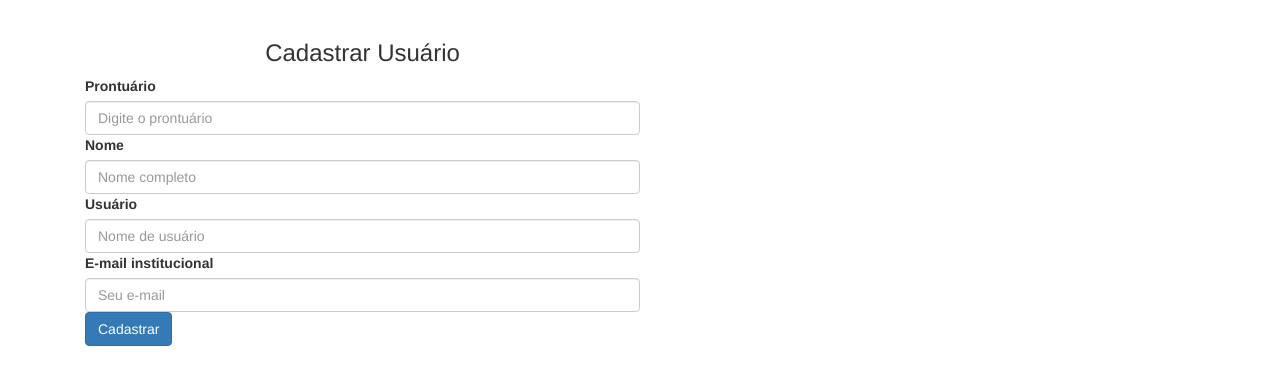
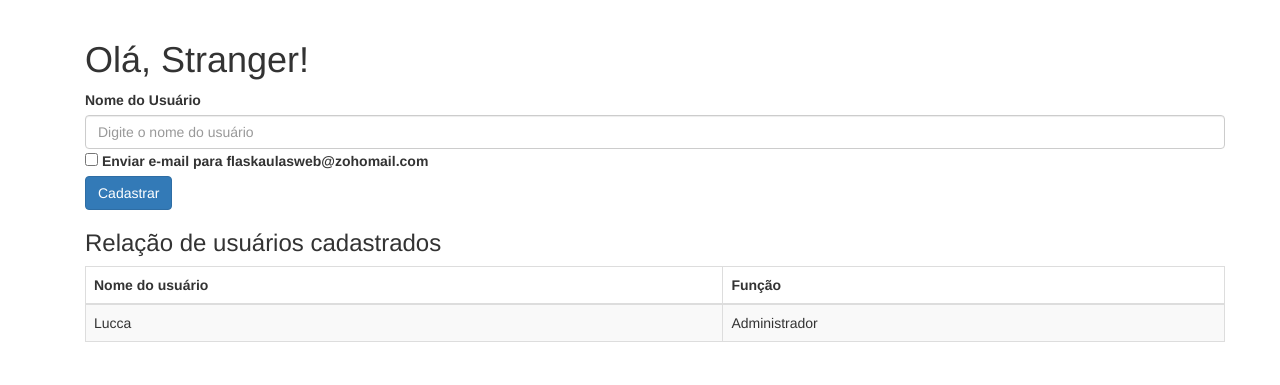
Before and after one commit to luccazovedi/flask-bootstrap, a Flask app: page /cadastro in a window 1280 px wide. Shown: the part 52-437 px from the top of the page. Run offline with Flask 3, Linux system fonts and the light colour scheme; some libraries are stand-ins or nearby versions.

Commit message:
Semana 11.A E-mail

```diff
--- a/flaskbootstrap.py
+++ b/flaskbootstrap.py
@@ -2,7 +2,7 @@ from flask import Flask, render_template, redirect, url_for, request, flash
 from flask_bootstrap import Bootstrap
 from flask_moment import Moment
 from datetime import datetime
-from wtforms import StringField, SubmitField, PasswordField, SelectField
+from wtforms import StringField, SubmitField, PasswordField, SelectField, BooleanField
 from wtforms.validators import DataRequired
 from flask_wtf import FlaskForm
 from dotenv import load_dotenv
@@ -14,58 +14,35 @@ app = Flask(__name__)
 bootstrap = Bootstrap(app)
 moment = Moment(app)
 load_dotenv()
+app.secret_key = "chave-secreta"
 
 # Configurações do Mailgun
 MAILGUN_API_KEY = os.getenv("MAILGUN_API_KEY")
 MAILGUN_DOMAIN = os.getenv("MAILGUN_DOMAIN")
-MAILGUN_BASE_URL = f"https://api.mailgun.net/v3/{MAILGUN_DOMAIN}/messages"
-
+MAILGUN_BASE_URL = "https://api.mailgun.net/v3/{MAILGUN_DOMAIN}/messages"
+MAILGUN_EMAIL = "postmaster@{MAILGUN_DOMAIN}"
 # ---------- ENVIO DE E-MAIL ----------
-def send_user_registration_email(prontuario, nome, usuario, email_institucional):
-    if not MAILGUN_API_KEY or not MAILGUN_DOMAIN:
-        app.logger.error("MAILGUN_API_KEY ou MAILGUN_DOMAIN não configurados.")
-        return False
-
-    assunto = "Novo usuário cadastrado - Flask Aulas Web"
-    corpo = f"""
-Novo aluno cadastrado no sistema Flask Aulas Web:
-
-📘 Prontuário: {prontuario}
-👤 Nome: {nome}
-💻 Usuário: {usuario}
-📧 E-mail: {email_institucional}
-"""
-    destinatarios = f"flaskaulasweb@zohomail.com, luccazovedi@gmail.com"
-
+def enviar_email_mailgun(destinatario, assunto, corpo):
     try:
-        r = requests.post(
-            MAILGUN_BASE_URL,
+        response = requests.post(
+            f"https://api.mailgun.net/v3/{MAILGUN_DOMAIN}/messages",
             auth=("api", MAILGUN_API_KEY),
             data={
-                "from": f"Flask Aulas Web <postmaster@{MAILGUN_DOMAIN}>",
-                "to": destinatarios,
+                "from": f"Aplicação Flask Lucca Zovedi <{MAILGUN_EMAIL}>",
+                "to": [destinatario],
                 "subject": assunto,
-                "text": corpo
+                "text": corpo,
             },
-            timeout=10
         )
-        if r.status_code == 200 or r.status_code == 201:
-            app.logger.info(f"E-mail enviado com sucesso para {destinatarios}")
-            return True
-        else:
-            app.logger.error(f"Erro Mailgun ({r.status_code}): {r.text}")
-            return False
+        print("Status:", response.status_code)
+        print("Resposta:", response.text)
+        return response
     except Exception as e:
-        app.logger.error(f"Falha ao enviar e-mail: {e}")
-        return False
-
-
+        print("Erro ao enviar e-mail:", e)
 # ---------- FORMULÁRIOS ----------
 class CadastroForm(FlaskForm):
-    prontuario = StringField("Prontuário", validators=[DataRequired()])
-    nome = StringField("Nome", validators=[DataRequired()])
-    usuario = StringField("Usuário", validators=[DataRequired()])
-    email = StringField("E-mail institucional", validators=[DataRequired()])
+    nome = StringField("Nome do Usuário", validators=[DataRequired()])
+    enviar_email = BooleanField("Enviar e-mail para flaskaulasweb@zohomail.com")
     submit = SubmitField("Cadastrar")
 
 class NomeForm(FlaskForm):
@@ -161,23 +138,55 @@ def listausuario():
     )
 
 # Cadastro
+usuarios_cadastrados = [
+    {"nome": "Lucca", "funcao": "Administrador"}
+]
+
 @app.route("/cadastro", methods=["GET", "POST"])
 def cadastro():
     form = CadastroForm()
+    nome_usuario = None
+    mensagem_extra = None
+
     if form.validate_on_submit():
-        sucesso = send_user_registration_email(
-            form.prontuario.data.strip(),
-            form.nome.data.strip(),
-            form.usuario.data.strip(),
-            form.email.data.strip()
-        )
-        flash(
-            "✅ Usuário cadastrado e e-mail enviado com sucesso!" if sucesso
-            else "⚠️ Usuário cadastrado, mas falha no envio de e-mail.",
-            "success" if sucesso else "warning"
-        )
-        return redirect(url_for("cadastro"))
-    return render_template("cadastro.html", form=form)
+        nome_usuario = form.nome.data.strip()
+        funcao = "Administrador" if nome_usuario.lower() == "lucca" else "User"
+
+        # Adiciona usuário
+        usuarios_cadastrados.append({"nome": nome_usuario, "funcao": funcao})
+
+        # Flash temporário de boas-vindas
+        flash(f"Olá, {nome_usuario}!\nCadastro realizado com sucesso!", "success")
+
+        # Se marcar envio de e-mail
+        if form.enviar_email.data:
+            corpo_email = f"""Prontuário: PT3036463
+Nome do aluno: Lucca Zovedi
+Usuário cadastrado: {nome_usuario}"""
+            resposta = enviar_email_mailgun(
+                destinatario="flaskaulasweb@zohomail.com",
+                assunto="Novo usuário cadastrado - Flask Aulas Web",
+                corpo=corpo_email
+            )
+            if resposta.status_code == 200:
+                # Mensagem fixa exibida no HTML
+                mensagem_extra = "Prazer em conhecê-lo!\n\nE-mail enviado para o Administrador do sistema, notificando o cadastro de um novo usuário."
+                flash("✅ E-mail enviado com sucesso!", "info")
+            else:
+                flash(f"❌ Falha ao enviar e-mail ({resposta.status_code})", "danger")
+
+        # Limpar formulário
+        form.nome.data = ""
+        form.enviar_email.data = False
+
+    return render_template(
+        "cadastro.html",
+        form=form,
+        usuarios=usuarios_cadastrados,
+        nome_envio=nome_usuario,
+        mensagem_extra=mensagem_extra
+    )
+
 
 # ---------- EXECUÇÃO ----------
 if __name__ == '__main__':
--- a/templates/cadastro.html
+++ b/templates/cadastro.html
@@ -1,81 +1,93 @@
 {% extends "base.html" %}
 
 {% block page_content %}
-<div class="container min-vh-100 d-flex align-items-center justify-content-center">
-  <div class="row w-100 justify-content-center">
-    <div class="col-12 col-sm-10 col-md-8 col-lg-6">
+<div class="container py-4">
+    <!-- H1 dinâmico -->
+    <h1>Olá, <span id="nomeTitulo">{{ nome_envio or 'Stranger' }}</span>!</h1>
 
-      <!-- Mensagens flash -->
-      {% with messages = get_flashed_messages(with_categories=true) %}
+    <!-- Mensagem fixa após envio -->
+    {% if mensagem_extra %}
+    <p id="mensagemExtra">{{ mensagem_extra|replace('\n','<br>')|safe }}</p>
+    {% else %}
+    <p id="mensagemExtra" style="display:none;"></p>
+    {% endif %}
+
+    <!-- Formulário -->
+    <form id="formCadastro" method="POST" class="mb-2">
+        {{ form.hidden_tag() }}
+        <div class="mb-2">
+            {{ form.nome.label(class="form-label") }}
+            {{ form.nome(class="form-control", placeholder="Digite o nome do usuário") }}
+        </div>
+        <div class="form-check mb-2">
+            {{ form.enviar_email(class="form-check-input") }}
+            {{ form.enviar_email.label(class="form-check-label") }}
+        </div>
+        {{ form.submit(class="btn btn-primary") }}
+    </form>
+
+    <!-- Flash temporário -->
+    {% with messages = get_flashed_messages(with_categories=true) %}
       {% if messages %}
-        <div class="mb-4">
+        <div class="mt-2">
           {% for category, message in messages %}
-            <div class="alert alert-{{ category }} alert-dismissible fade show" role="alert">
-              {{ message }}
+            <div class="alert alert-{{ category }} alert-dismissible" role="alert">
+              {{ message|replace('\n','<br>')|safe }}
               <button type="button" class="btn-close" data-bs-dismiss="alert" aria-label="Fechar"></button>
             </div>
           {% endfor %}
         </div>
       {% endif %}
-      {% endwith %}
+    {% endwith %}
 
-      <div class="card shadow-sm rounded-3">
-        <div class="card-body p-4">
+    <!-- Lista de usuários -->
+    {% if usuarios %}
+      <h3 class="mt-3 mb-2">Relação de usuários cadastrados</h3>
+      <table class="table table-striped table-bordered align-middle">
+        <thead class="table-dark">
+          <tr>
+            <th>Nome do usuário</th>
+            <th>Função</th>
+          </tr>
+        </thead>
+        <tbody>
+          {% for usuario in usuarios %}
+          <tr>
+            <td>{{ usuario.nome }}</td>
+            <td>{{ usuario.funcao }}</td>
+          </tr>
+          {% endfor %}
+        </tbody>
+      </table>
+    {% endif %}
+</div>
 
-          <h3 class="card-title text-center mb-4">Cadastrar Usuário</h3>
+<script>
+document.addEventListener('DOMContentLoaded', function () {
+    const nomeTitulo = document.getElementById('nomeTitulo');
+    const inputNome = document.getElementById('{{ form.nome.id }}');
+    const mensagemExtra = document.getElementById('mensagemExtra');
 
-          <form method="POST" novalidate>
-            {{ form.hidden_tag() }}
+    // Atualiza H1 enquanto digita
+    inputNome.addEventListener('input', function() {
+        nomeTitulo.textContent = inputNome.value.trim() || 'Stranger';
+        mensagemExtra.style.display = 'none'; // esconde mensagem fixa enquanto digita
+    });
 
-            <div class="mb-3">
-              {{ form.prontuario.label(class="form-label") }}
-              {{ form.prontuario(class="form-control", placeholder="Digite o prontuário") }}
-              {% if form.prontuario.errors %}
-                <div class="form-text text-danger">
-                  {{ form.prontuario.errors[0] }}
-                </div>
-              {% endif %}
-            </div>
+    // Mostra mensagem fixa se houver
+    if(mensagemExtra.textContent.trim() !== '') {
+        mensagemExtra.style.display = 'block';
+    }
 
-            <div class="mb-3">
-              {{ form.nome.label(class="form-label") }}
-              {{ form.nome(class="form-control", placeholder="Nome completo") }}
-              {% if form.nome.errors %}
-                <div class="form-text text-danger">
-                  {{ form.nome.errors[0] }}
-                </div>
-              {% endif %}
-            </div>
-
-            <div class="mb-3">
-              {{ form.usuario.label(class="form-label") }}
-              {{ form.usuario(class="form-control", placeholder="Nome de usuário") }}
-              {% if form.usuario.errors %}
-                <div class="form-text text-danger">
-                  {{ form.usuario.errors[0] }}
-                </div>
-              {% endif %}
-            </div>
-
-            <div class="mb-3">
-              {{ form.email.label(class="form-label") }}
-              {{ form.email(class="form-control", placeholder="Seu e-mail") }}
-              {% if form.email.errors %}
-                <div class="form-text text-danger">
-                  {{ form.email.errors[0] }}
-                </div>
-              {% endif %}
-            </div>
-
-            <div class="d-grid mt-4">
-              {{ form.submit(class="btn btn-primary") }}
-            </div>
-          </form>
-
-        </div>
-      </div>
-
-    </div>
-  </div>
-</div>
+    // Fade-out dos flashes após 10 segundos
+    setTimeout(() => {
+        const alerts = document.querySelectorAll('.alert');
+        alerts.forEach(alert => {
+            alert.classList.remove('show');
+            alert.classList.add('fade');
+            setTimeout(() => alert.remove(), 500);
+        });
+    }, 10000);
+});
+</script>
 {% endblock %}
```
Also changed, not shown: 2 other files.
